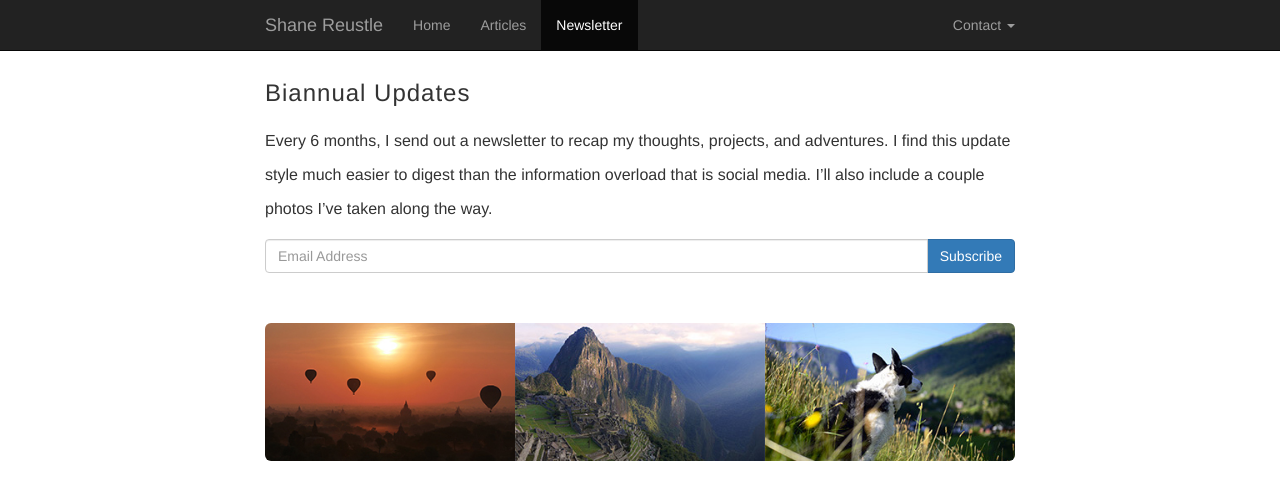
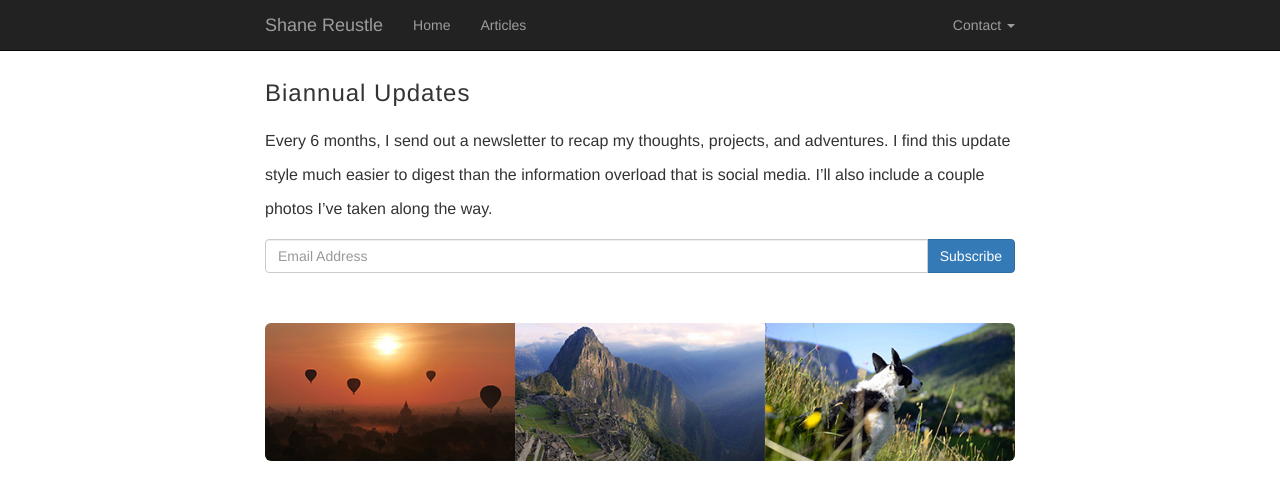
Before and after one commit to reustle/shanereustle, a Jekyll site: the page built from newsletter/index.md, in a window 1280 px wide. Shown: the top 500 px of the page. Built offline with Jekyll 4.4.1, drawn with Linux system fonts in a browser that asks for light colours.

Commit message:
remove newsletter link

```diff
--- a/_layouts/base.html
+++ b/_layouts/base.html
@@ -32,7 +32,7 @@
 
 								<li><a href='/'>Home</a></li>
 								<li {% if page.tab == 'articles' %}class='active'{% endif %} ><a href='/blog/'>Articles</a></li>
-								<li {% if page.tab == 'newsletter' %}class='active'{% endif %} ><a href='/blog/'>Newsletter</a></li>
+								<!--<li {% if page.tab == 'newsletter' %}class='active'{% endif %} ><a href='/blog/'>Newsletter</a></li>-->
 								<!--<li><a href='/photography/'>Photography</a></li>-->
 
 							</ul>
```
